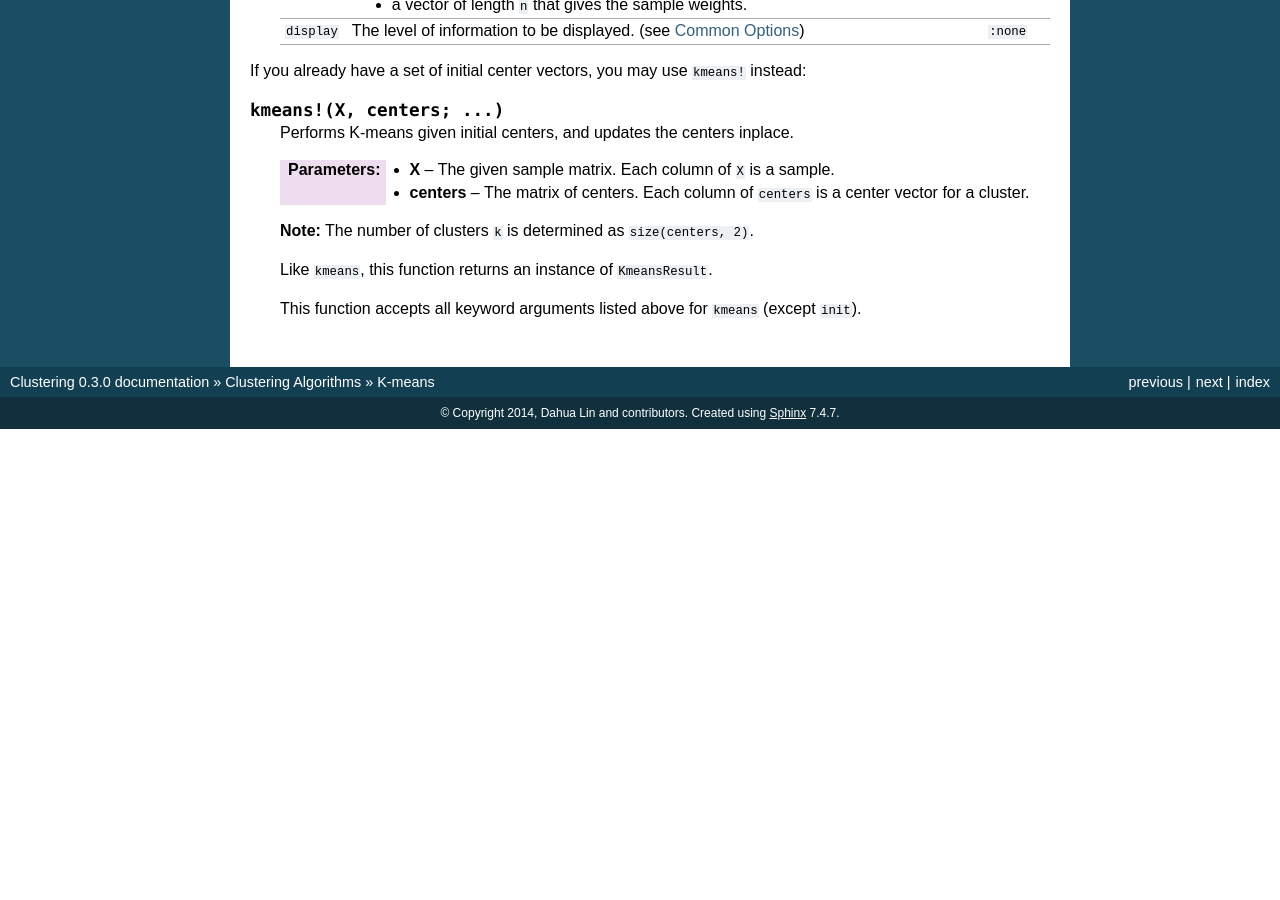
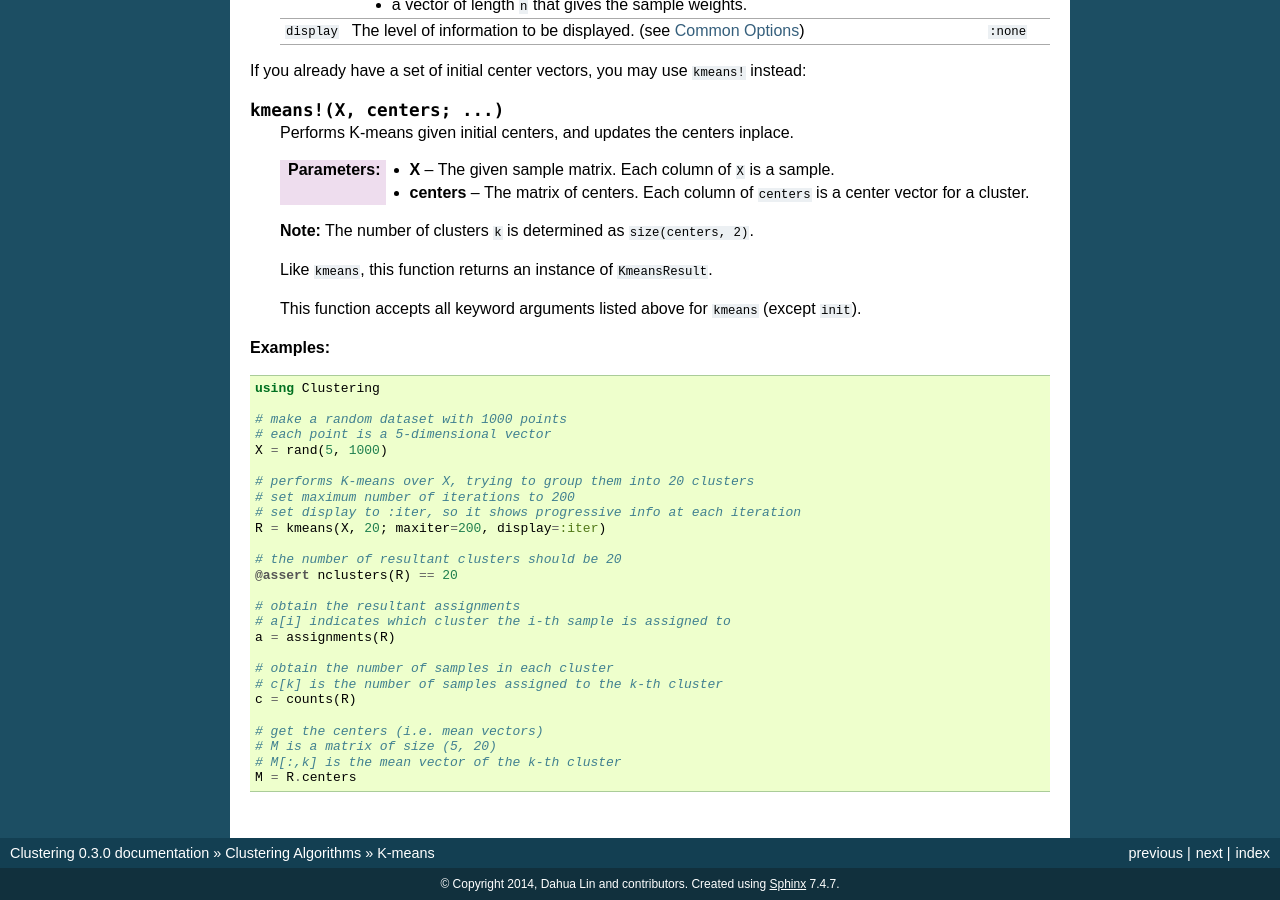
Before and after one commit to JuliaStats/Clustering.jl, a Sphinx documentation site: the page built from doc/source/kmeans.rst, in a window 1280 px wide and 900 px high, scrolled down 1004 px. Built offline with Sphinx 7.4.7, drawn with Linux system fonts in a browser that asks for light colours; formulas are drawn with MathJax 3; before the commit the page ends 1433 px from its top, so only the background shows below that.

```diff
--- a/doc/source/algorithms.rst
+++ b/doc/source/algorithms.rst
@@ -8,3 +8,4 @@ This package implements a variety of clustering algorithms:
 	kmeans.rst
 	kmedoids.rst
 	affprop.rst
+	dbscan.rst
--- a/doc/source/kmeans.rst
+++ b/doc/source/kmeans.rst
@@ -64,7 +64,6 @@ This package implements the *K-means* algorithm in the ``kmeans`` function:
                      (see :ref:`copts`)
     ==============  ===========================================================  ========================
 
-
 If you already have a set of initial center vectors, you may use ``kmeans!`` instead:
 
 .. function:: kmeans!(X, centers; ...)
@@ -79,3 +78,35 @@ If you already have a set of initial center vectors, you may use ``kmeans!`` ins
     Like ``kmeans``, this function returns an instance of ``KmeansResult``.
 
     This function accepts all keyword arguments listed above for ``kmeans`` (except ``init``).
+
+
+**Examples:**
+
+.. code-block:: julia
+
+    using Clustering
+
+    # make a random dataset with 1000 points
+    # each point is a 5-dimensional vector
+    X = rand(5, 1000)
+
+    # performs K-means over X, trying to group them into 20 clusters
+    # set maximum number of iterations to 200
+    # set display to :iter, so it shows progressive info at each iteration
+    R = kmeans(X, 20; maxiter=200, display=:iter)
+
+    # the number of resultant clusters should be 20
+    @assert nclusters(R) == 20
+
+    # obtain the resultant assignments
+    # a[i] indicates which cluster the i-th sample is assigned to
+    a = assignments(R)
+
+    # obtain the number of samples in each cluster
+    # c[k] is the number of samples assigned to the k-th cluster
+    c = counts(R)
+
+    # get the centers (i.e. mean vectors)
+    # M is a matrix of size (5, 20)
+    # M[:,k] is the mean vector of the k-th cluster
+    M = R.centers
```
Also changed, not shown: doc/source/dbscan.rst (added, +40 -0 lines), 2 other files.
